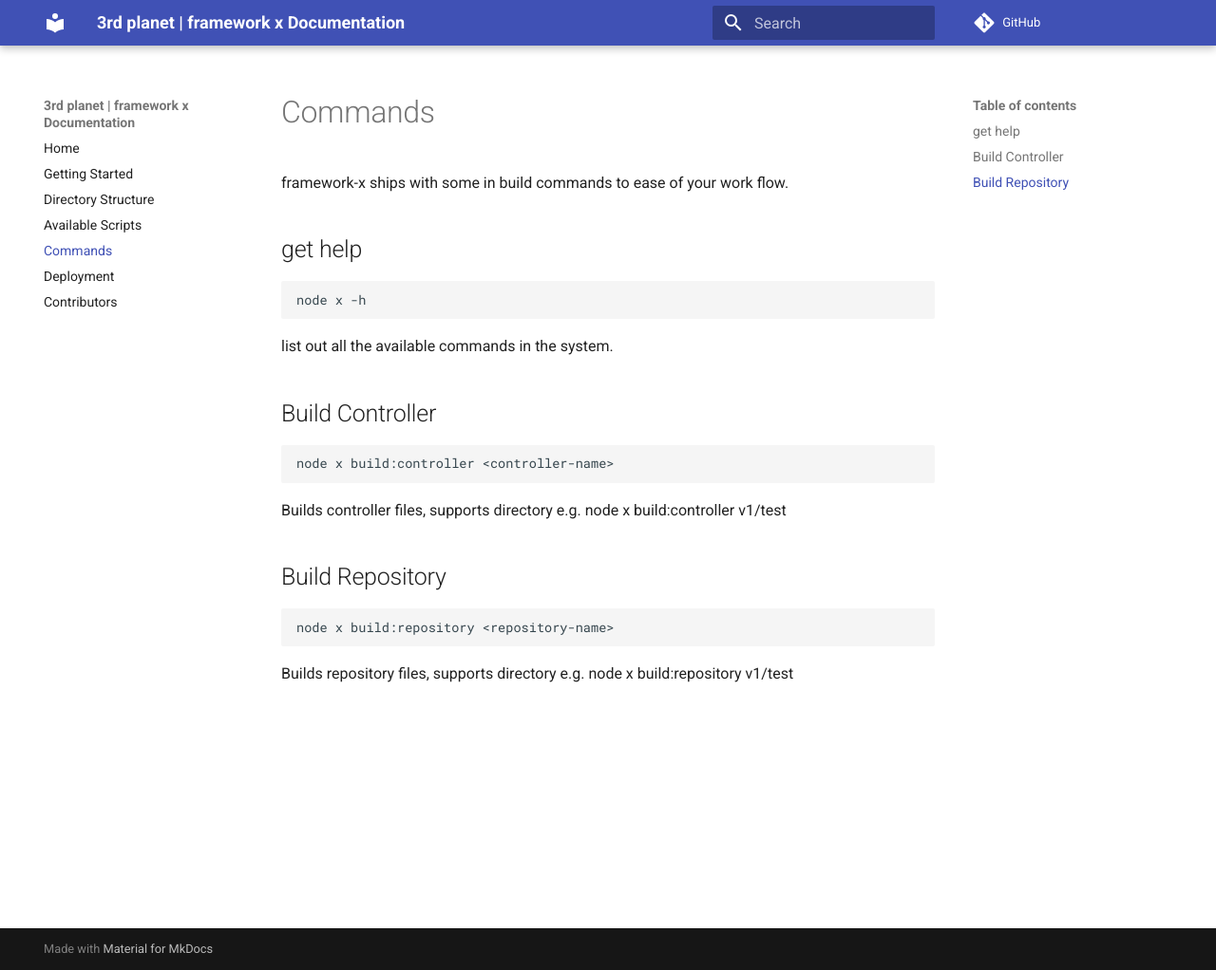
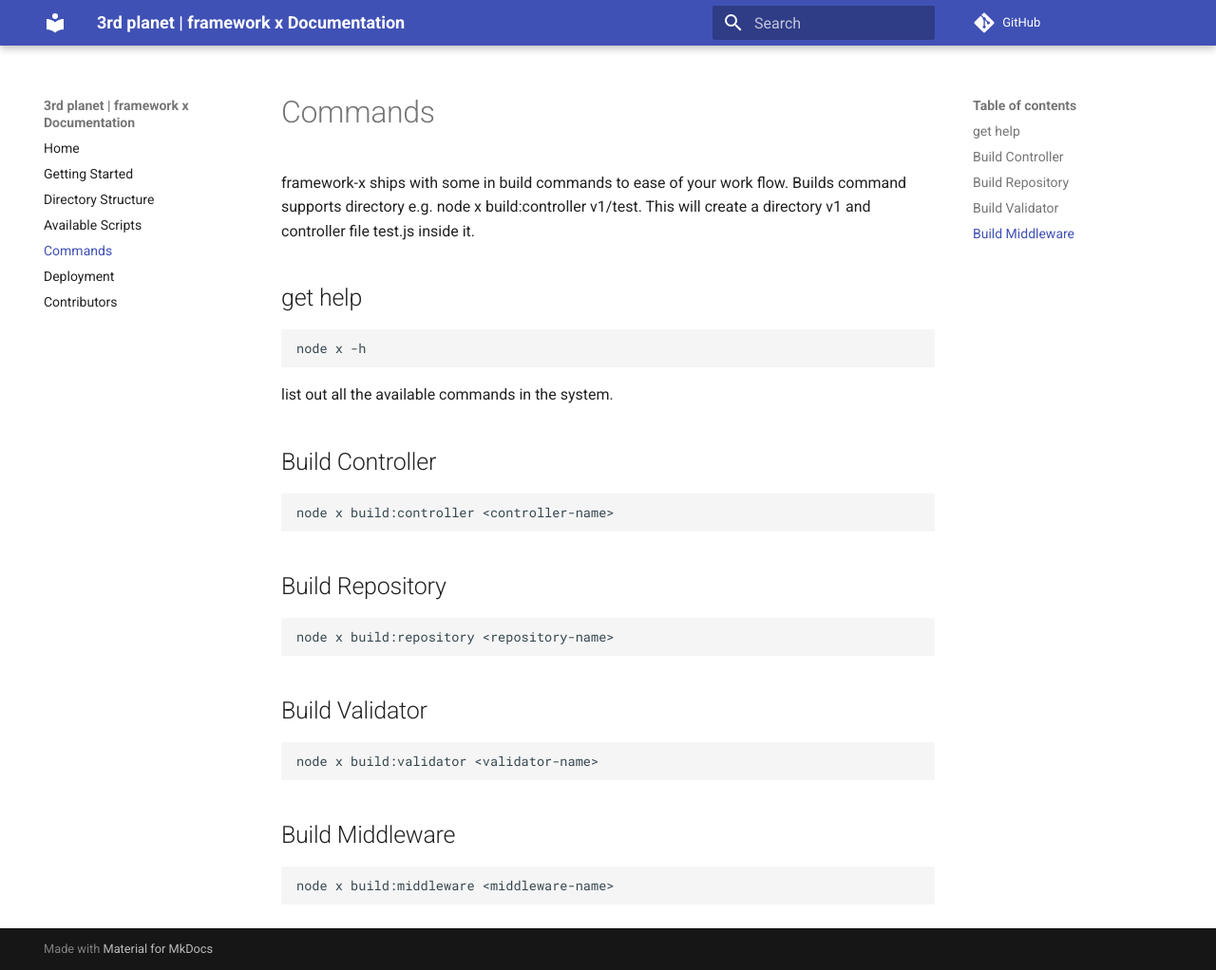
Before and after one commit to 3rd-planet/framework-x, an MkDocs documentation site: the page built from docs/commands.md, in a window 1280 px wide and 1022 px high. Shown: the whole window at 95% size. Built offline with MkDocs 1.6.1 and Material for MkDocs 9.7.7, drawn with Linux system fonts in a browser that asks for light colours; comment, search, counter and statistics services are not loaded.

Commit message:
updated docs.

````diff
--- a/docs/commands.md
+++ b/docs/commands.md
@@ -1,6 +1,6 @@
 # Commands
 
-framework-x ships with some in build commands to ease of your work flow.
+framework-x ships with some in build commands to ease of your work flow. Builds command supports directory e.g. node x build:controller v1/test. This will create a directory v1 and controller file test.js inside it.
 
 ## get help
 
@@ -16,12 +16,20 @@ list out all the available commands in the system.
 node x build:controller <controller-name>
 ```
 
-Builds controller files, supports directory e.g. node x build:controller v1/test
-
 ## Build Repository
 
 ```node
 node x build:repository <repository-name>
 ```
 
-Builds repository files, supports directory e.g. node x build:repository v1/test
+## Build Validator
+
+```node
+node x build:validator <validator-name>
+```
+
+## Build Middleware
+
+```node
+node x build:middleware <middleware-name>
+```
````
